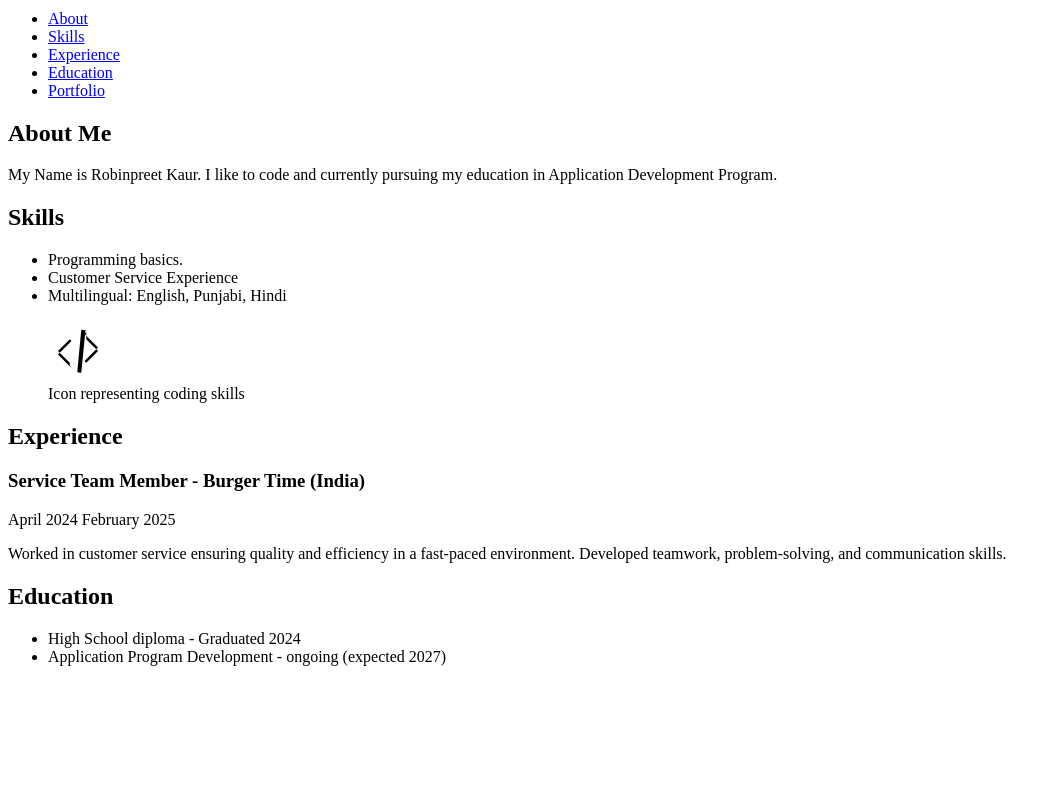
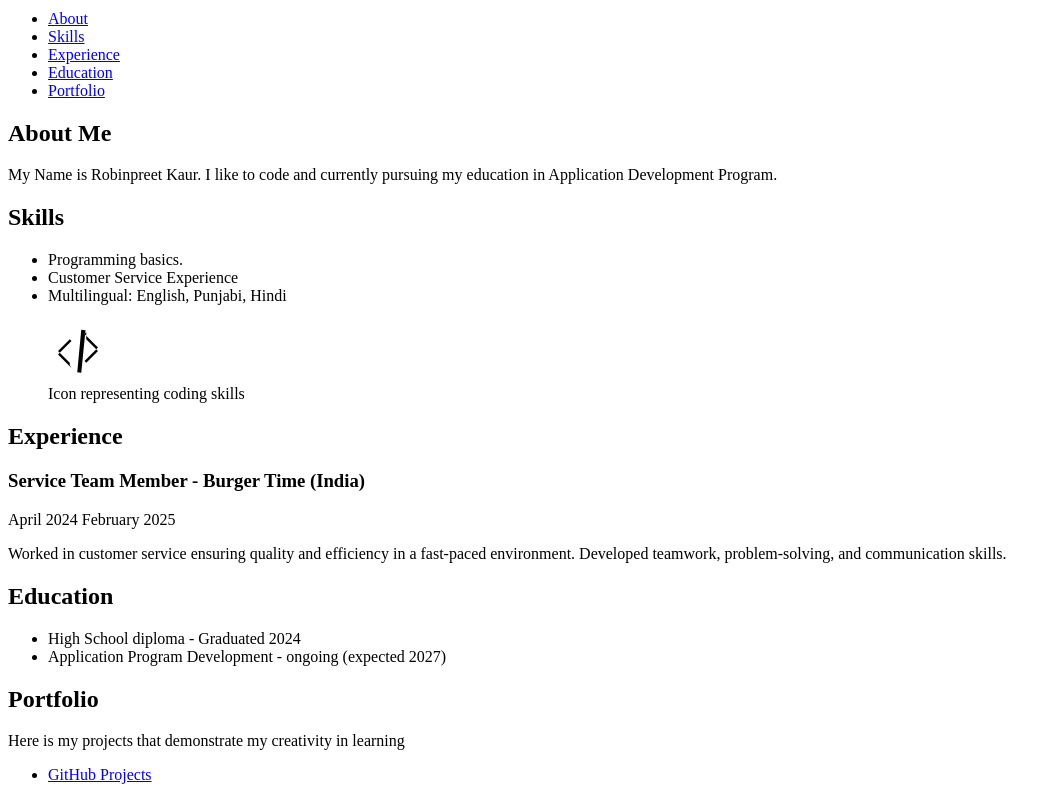
Before and after one commit to rrc-sp2025-Robinpreet/Front-End-Resume-Assignment-1, a plain HTML site: page index.html in a window 1280 px wide. Shown: the part 465-1265 px from the top of the page, without its empty margins (0-1061 px from the left). Before the commit the page ends 1147 px from the top, so only its background shows below. Drawn offline with Linux system fonts and the light colour scheme.

Commit message:
Filled the education content and added the portfolio

```diff
--- a/index.html
+++ b/index.html
@@ -55,3 +55,10 @@
                    <li>Application Program Development - ongoing (expected 2027)</li>
                </ul>
             </section>
+
+            <section id="portfolio" aria-labelledby="portfolio-heading"></section>
+            <h2>Portfolio</h2>
+            <p>Here is my projects that demonstrate my creativity in learning</p>
+                <ul>
+                    <li><a href="https://github.com/rrc-sp2025-Robinpreet" target="_blank">GitHub Projects</a></li>
+                </ul>
```
